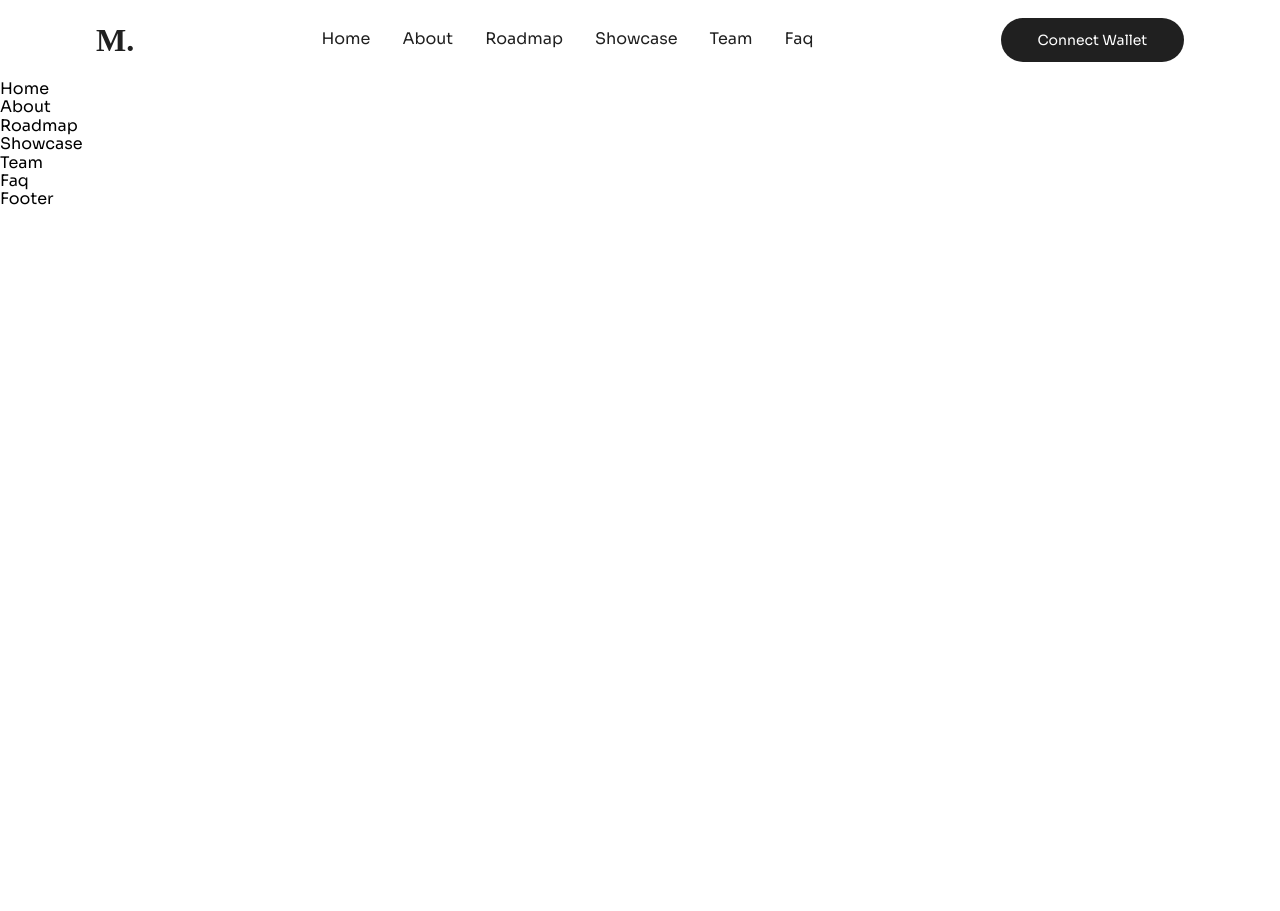
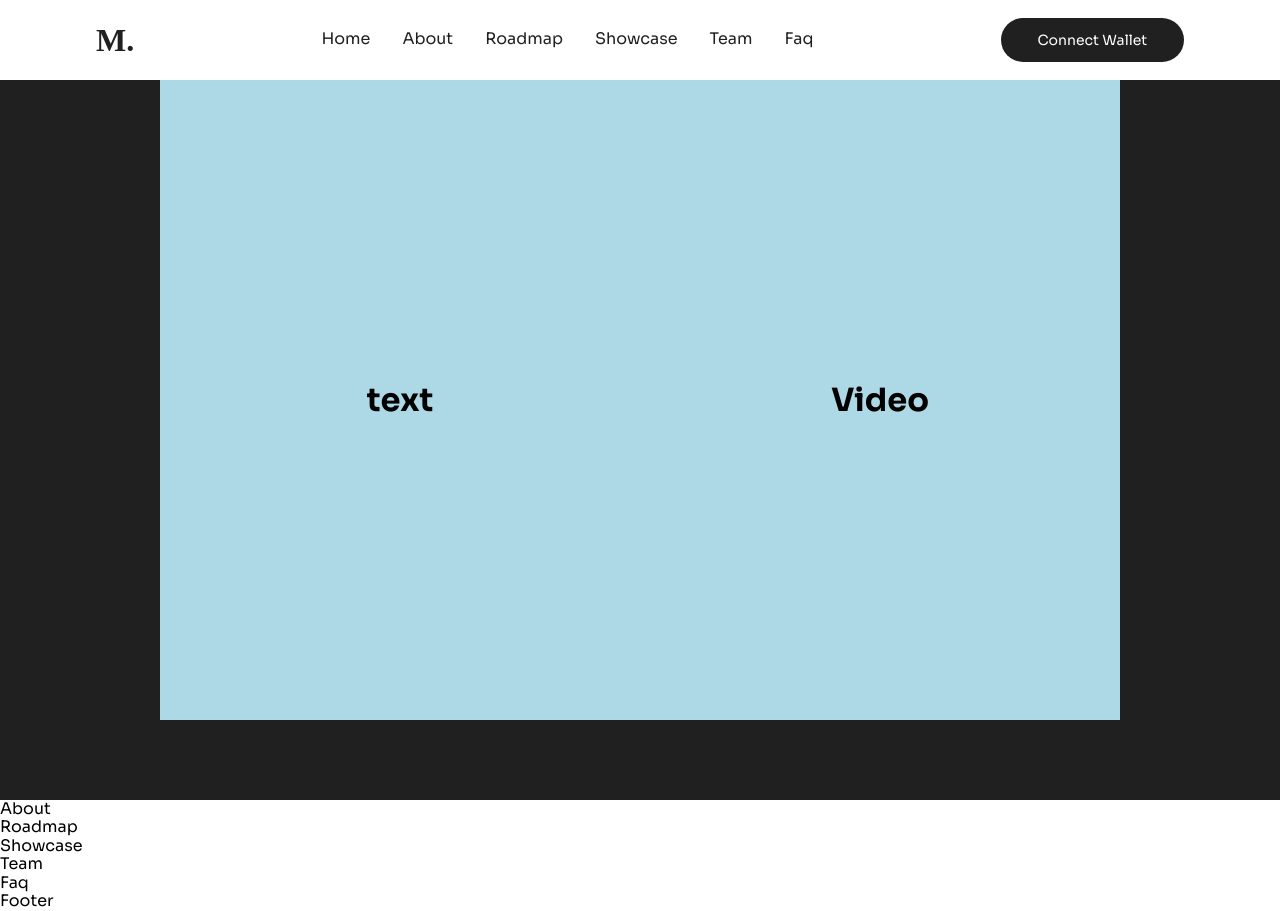
Before and after one commit to juniiie/Munchkins, a React (Vite) app: page / in a window 1280 px wide. Before the commit the page ends 800 px from the top, so only its background shows below. Built offline with nearby package versions, Linux system fonts and the light colour scheme; a web font is replaced by a local one.

Commit message:
Working on home page

```diff
--- a/src/components/sections/Home.jsx
+++ b/src/components/sections/Home.jsx
@@ -1,7 +1,46 @@
 import React from "react";
+import styled from "styled-components";
+
+const Section = styled.section`
+  min-height: ${(props) => `calc(100vh - ${props.theme.navHeight})`};
+  width: 100vw;
+  position: relative;
+  background-color: ${(props) => props.theme.text};
+`;
+
+const Container = styled.div`
+  width: 75%;
+  min-height: 80vh;
+  margin: 0 auto;
+  background-color: lightblue;
+
+  display: flex;
+  justify-content: center;
+  align-items: center;
+`;
+
+const Box = styled.div`
+  width: 50%;
+  height: 100%;
+  display: flex;
+  flex-direction: column;
+  justify-content: center;
+  align-items: center;
+`;
 
 const Home = () => {
-  return <div>Home</div>;
+  return (
+    <Section>
+      <Container>
+        <Box>
+          <h1>text</h1>
+        </Box>
+        <Box>
+          <h1>Video</h1>
+        </Box>
+      </Container>
+    </Section>
+  );
 };
 
 export default Home;
```
